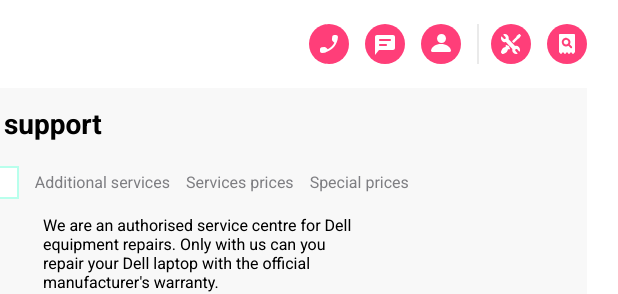
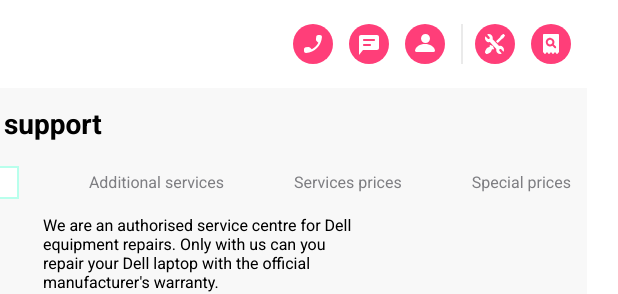
Before and after one commit to carlesflor94/CARLES.webcore.5.8, a plain HTML site: page index.html in a window 1280 px wide. Shown: the top 294 px of the page, 437-1055 px from the left. Drawn offline with Linux system fonts and the light colour scheme.

Commit message:
nav adjustments

```diff
--- a/webcore.css
+++ b/webcore.css
@@ -90,6 +90,7 @@ img {
 
 .header__right {
     align-items: center;
+    padding-right: 16px;
 }
 
 .header__right img {
@@ -145,7 +146,7 @@ img {
 }
 
 
-/*context*/
+/*content*/
 
 .img--arrows {
     margin-right: 12px;
@@ -192,6 +193,14 @@ img {
         padding-left: 12px;
     }
 
+        /*navigation adjustments*/
+
+    .main-nav ul {
+        display: flex;
+        justify-content: space-between;
+        padding-right: 16px;
+    }
+
 
 
 
```
